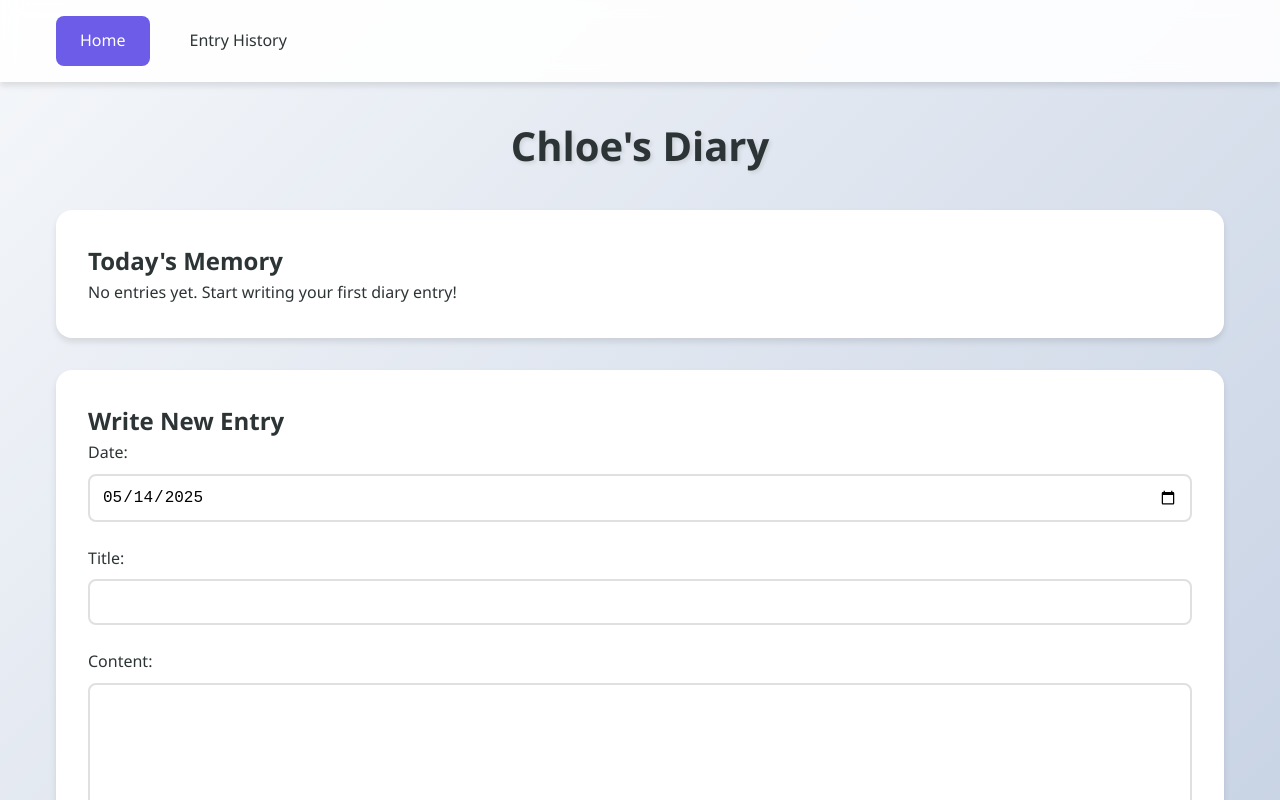
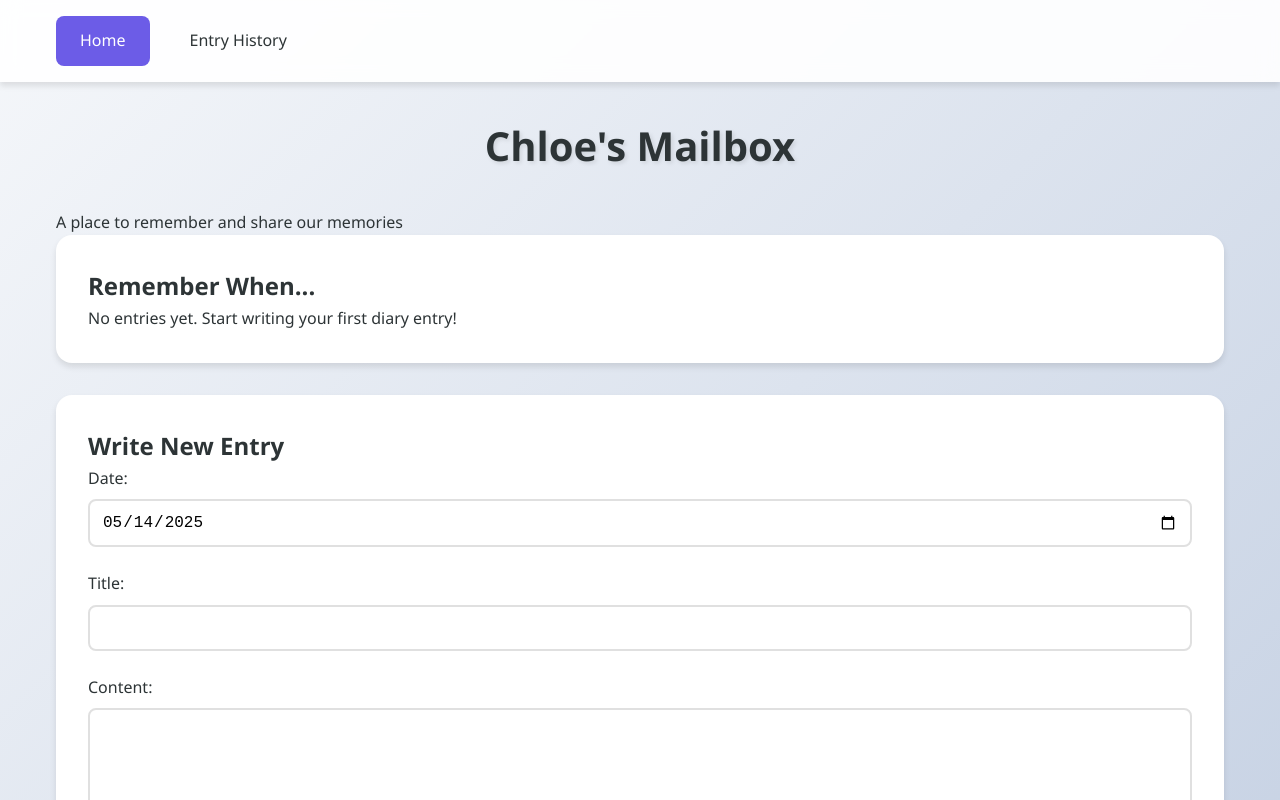
Before and after one commit to AMYFYJ/Chloes_Diary, a plain HTML site: page index.html in a window 1280 px wide. Shown: the top 800 px of the page. Drawn offline with Linux system fonts and the light colour scheme.

Commit message:
title change

```diff
--- a/index.html
+++ b/index.html
@@ -16,11 +16,14 @@
 
     <main>
         <div class="container">
-            <h1>Chloe's Diary</h1>
+            <div class="header-container">
+                <h1>Chloe's Mailbox</h1>
+                <p>A place to remember and share our memories</p>
+            </div>
 
             <!-- Random Entry Display -->
             <div class="random-entry">
-                <h2>Today's Memory</h2>
+                <h2>Remember When...</h2>
                 <div id="random-entry-content">
                     <!-- Content will be loaded dynamically -->
                 </div>
```
